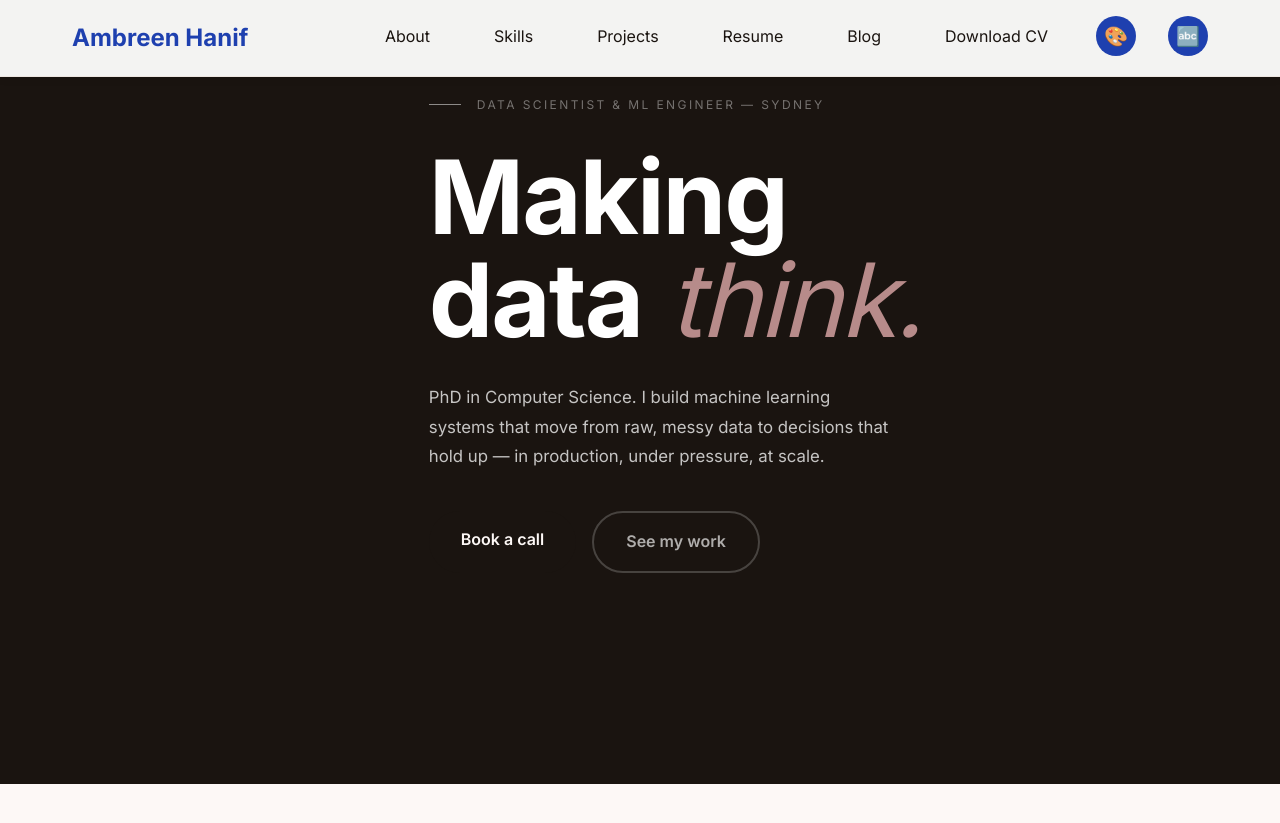
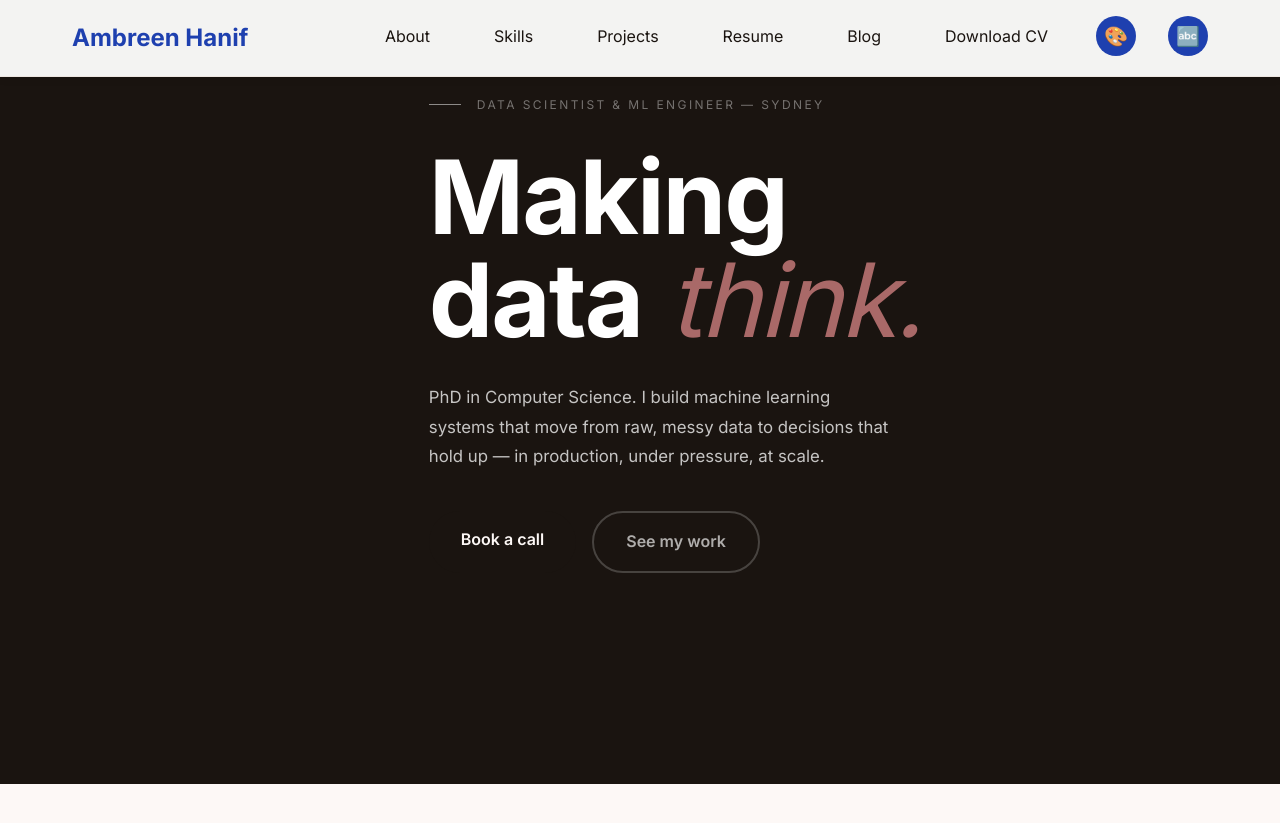
Before and after one commit to umberH/umberH.github.io, a Jekyll site: the page built from index.markdown, in a window 1280 px wide and 900 px high, scrolled down 196 px. Shown: the top 823 px of the window. Built offline with Jekyll 4.4.1, drawn with Linux system fonts in a browser that asks for light colours.

Commit message:
Update color variables for primary and hover accents

```diff
--- a/assets/css/style.css
+++ b/assets/css/style.css
@@ -9,8 +9,8 @@
   --color-50:   #fdf8f6;   /* page background — lightest            */
   --color-100:  #f9f4f2;   /* card background                       */
   --color-200:  #ede6e1;   /* borders                               */
-  --color-300:  #d4a0a0;   /* primary accent — buttons, dots, tags  */
-  --color-400:  #b07878;   /* hover / darker accent                 */
+  --color-300:  #c47878;   /* primary accent — buttons, dots, tags  */
+  --color-400:  #9e5f5f;   /* hover / darker accent                 */
   --color-500:  #8c4f4f;   /* strong emphasis                       */
   --color-warm: #c8a882;   /* secondary warm accent                 */
   --color-dark: #1a1410;   /* hero, footer, near-black surfaces     */
```
